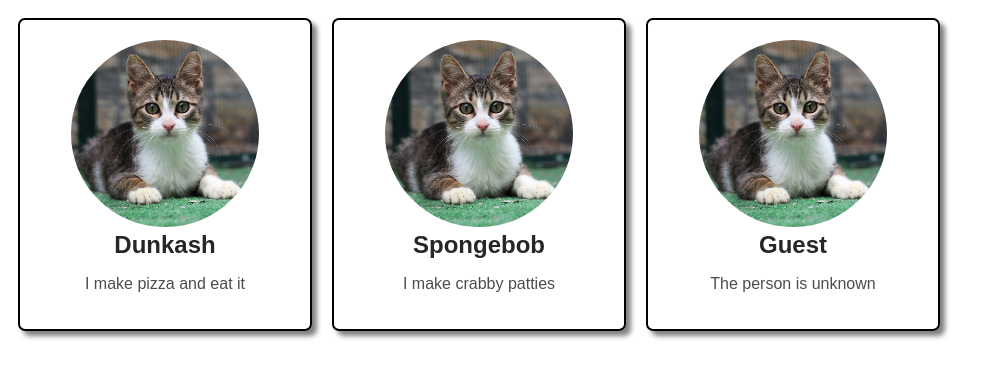
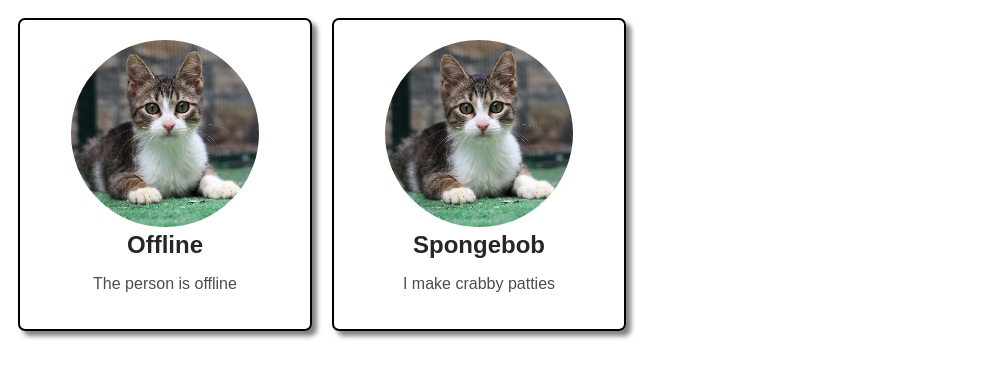
Before and after one commit to Darekor/my-react-app, a React (Vite) app: page / in a window 1280 px wide. Shown: the top 378 px of the page, without its empty margins (0-993 px from the left). Built offline with nearby package versions, Linux system fonts and the light colour scheme.

Commit message:
Add conditional rendering for cards

```diff
--- a/src/App.jsx
+++ b/src/App.jsx
@@ -3,11 +3,9 @@ import Card from "./Card.jsx"
 function App() {
   return(
     <>
-        <Card title="Dunkash" text = "I make pizza and eat it"></Card>
-        <Card title="Spongebob" text = "I make crabby patties"></Card>
-        <Card></Card>
+        <Card title="Dunkash" text = "I make pizza and eat it" isLoggedIn = {false}></Card>
+        <Card title="Spongebob" text = "I make crabby patties" isLoggedIn = {true}></Card>
     </>
-
   )
 
 }
--- a/src/Card.jsx
+++ b/src/Card.jsx
@@ -2,6 +2,7 @@ import profilePic from './assets/cat.jpg'
 import PropTypes from 'prop-types'
 
 function Card(props){
+    if (props.isLoggedIn){
         return(
             <div className="card">
                 <img src={profilePic} className='cardImage' alt="Profile picture" />
@@ -10,15 +11,20 @@ function Card(props){
             </div>
         )
     }
+    else {return <Card></Card>}
+
+}
 
 Card.propTypes = {
     title: PropTypes.string,
-    text: PropTypes.string
+    text: PropTypes.string,
+    isLoggedIn: PropTypes.bool
 }
 
 Card.defaultProps = {
-    title: "Guest",
-    text: "The person is unknown"
+    title: "Offline",
+    text: "The person is offline",
+    isLoggedIn: true
 }
 
 export default Card
```
Lines whose indentation alone changed are shown as unchanged.
